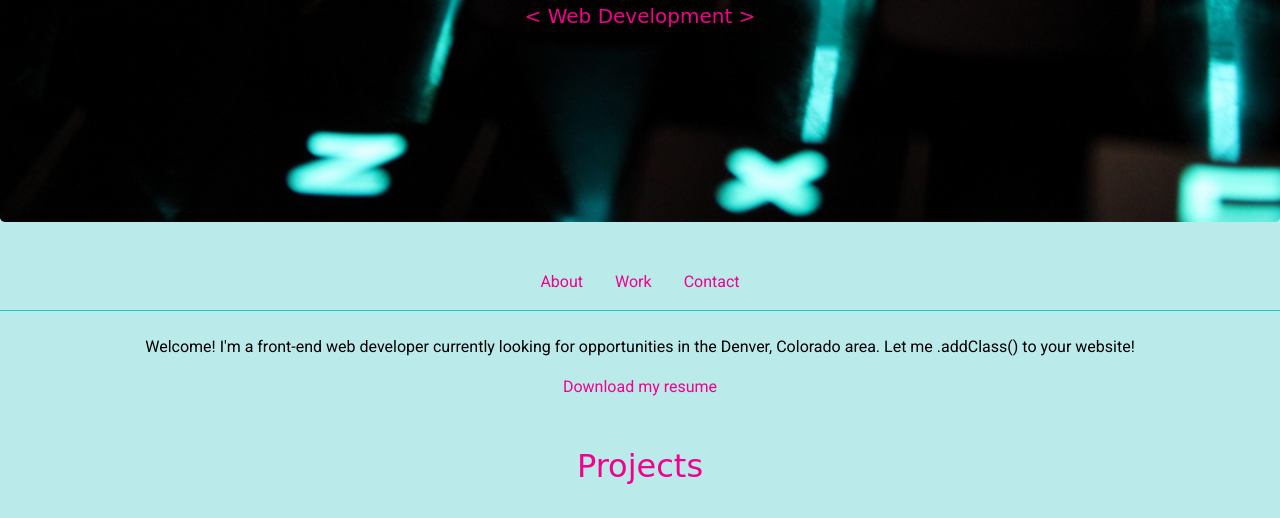
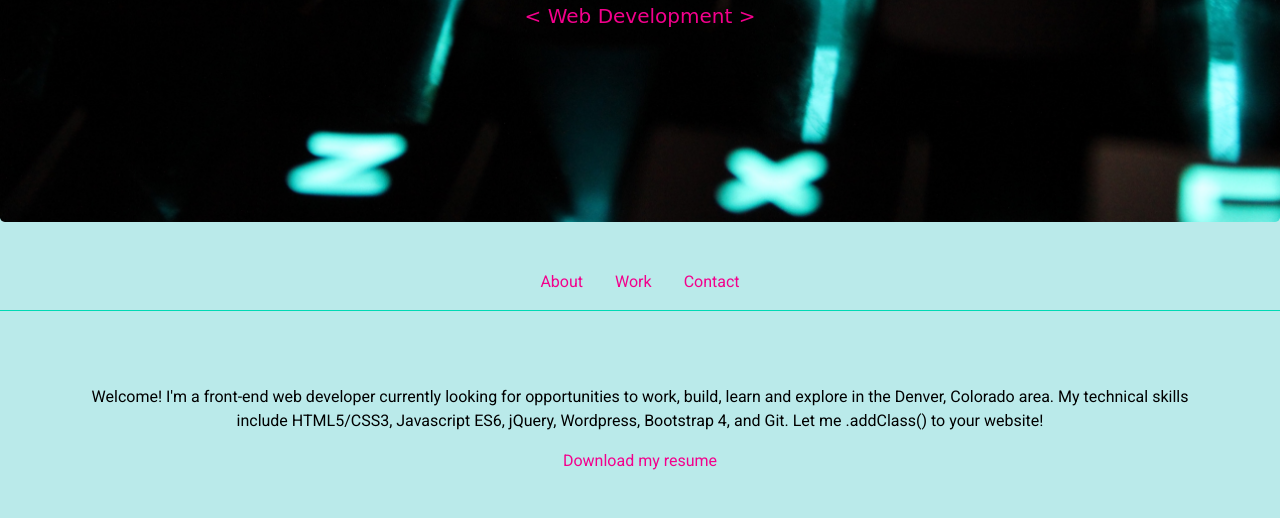
Before and after one commit to emlabelle/portfolio-site, a plain HTML site: page index.html in a window 1280 px wide. Shown: the part 278-796 px from the top of the page. Drawn offline with nearby package versions, Linux system fonts and the light colour scheme; a web font is replaced by a local one.

Commit message:
updated navbar and about section

```diff
--- a/css/main.css
+++ b/css/main.css
@@ -9,6 +9,15 @@ body {
 	background: var(--background);
 	font-family: 'Roboto', sans-serif;
 	color: var(--text);
+}
+
+a {
+	color: var(--accent1);
+}
+
+a:hover {
+	text-decoration: none;
+	color: var(--accent2);
 }
 
 h1, h2, h3, h4 {
@@ -27,15 +36,6 @@ h1 {
 
 h4 {
 	font-size: 1.25em;
-}
-
-a {
-	color: var(--accent1);
-}
-
-a:hover {
-	text-decoration: none;
-	color: var(--accent2);
 }
 
 .border-info {
@@ -67,6 +67,15 @@ a:hover {
 	border-bottom: 1px solid var(--accent2);
 }
 
+#about {
+	height: 50px;
+}
+
+#intro {
+	margin: 0 auto;
+	max-width: 1200px;
+}
+
 @media (max-width: 800px) {
 	.jumbotron {
 		height: 400px;
--- a/index.html
+++ b/index.html
@@ -32,16 +32,19 @@
 			<a class="nav-link" href="#about">About</a>
 		</li>
 		<li class="nav-item mx-3">
-		<a class="nav-link" href="#sites">Work</a>
+			<a class="nav-link" href="#projects">Work</a>
 		</li>
 		<li class="nav-item mx-3">
 			<a class="nav-link" href="#contact">Contact</a>
 		</li>
+	</ul>
 </nav>
+<div id="about">
+</div>
+<!-- about me -->
+<div id="intro" class="mb-4 p-4 text-center">
+	<p>Welcome! I'm a front-end web developer currently looking for opportunities to work, build, learn and explore in the Denver, Colorado area. My technical skills include HTML5/CSS3, Javascript ES6, jQuery, Wordpress, Bootstrap 4, and Git. Let me .addClass() to your website!</p>
 
-<!-- about me -->
-<div id="about" class="mb-4 p-4 text-center">
-	<p>Welcome! I'm a front-end web developer currently looking for opportunities in the Denver, Colorado area. Let me .addClass() to your website!</p>
 	<a href="files/LaBelleResume.pdf" download>Download my resume</a>
 </div>
 
```
Lines whose indentation alone changed are shown as unchanged.
